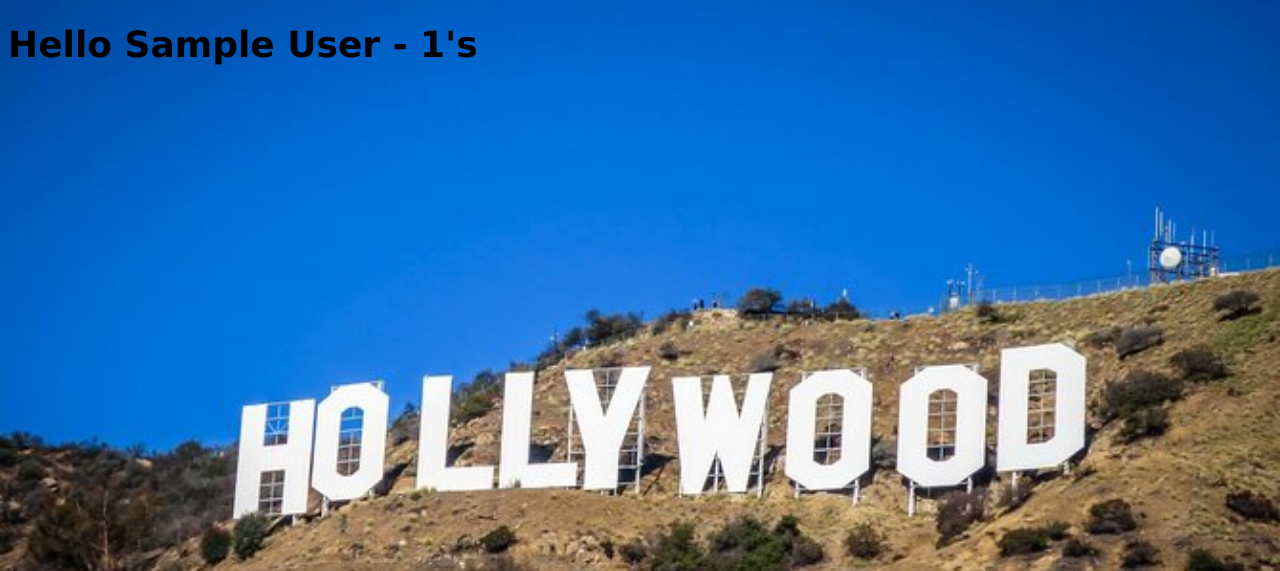
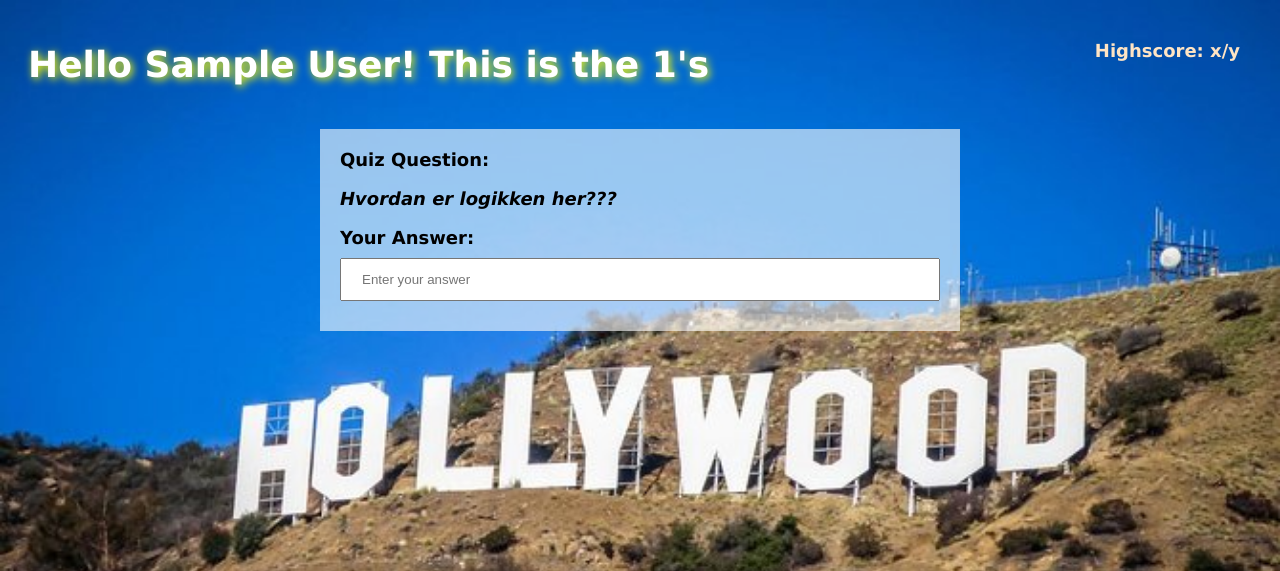
Before and after one commit to nielsgreniman/disGroupProject, a Flask app: page /quiz in a window 1280 px wide. Shown: the top 571 px of the page. Run offline with Flask 2, Linux system fonts and the light colour scheme; the visitor is signed in with stand-in values (Sample User, id 1).

Commit message:
updated quiz.html

```diff
--- a/project/quiz_app/static/site.css
+++ b/project/quiz_app/static/site.css
@@ -1,3 +1,10 @@
+h1 {
+  color: white;
+  font-size: 36px;
+  text-shadow: 2px 2px 8px yellow;
+  padding: 20px;
+}
+
 .message {
     font-weight: 600;
     color: red;
@@ -32,11 +39,12 @@
 }
 
 body {
-background-color: white;
+background-color: grey;
 background-image: url('/static/img/hollywood1.jpeg');
 background-size: 100%;
 font-family: 'Verdana', serif;
 font-size: 18px;
+font-weight: bold;
 }
 
 .startbutton {
@@ -138,6 +146,32 @@ input[type=text] {
     background-color: rgba(0, 0, 0, 0.1);
   }
 
+  .highscore {
+    position: absolute;
+    padding: 20px;
+    top: 20px;
+    right: 20px;
+    color:bisque;
+    font-size: 18px;
+}
+
+.quiz {
+    margin: 0 auto;
+    max-width: 600px;
+    background-color: rgba(255, 255, 255, 0.6);
+    padding: 20px;
+}
+
+.quiz label,
+.quiz input {
+    display: block;
+    margin-bottom: 10px;
+}
+
+.answer-field {
+    margin-top: 10px;
+}
+
   footer {
     position:fixed;
     left:0px;
--- a/project/quiz_app/templates/home.html
+++ b/project/quiz_app/templates/home.html
@@ -5,9 +5,9 @@ Home
 {% block content %}
 
 
-<h1> The Movie Quiz</h1>
+<h1 style="text-shadow: 2px 2px 8px yellow;">  Movie Quiz</h1>
 
-<p>Enter your name  and the decade you want to quiz.</p>
+<p>Enter your name and the decade you want to quiz.</p>
 
 <table style="margin-left: auto; margin-right: auto;">
     <tr>
--- a/project/quiz_app/templates/quiz.html
+++ b/project/quiz_app/templates/quiz.html
@@ -13,10 +13,28 @@
 
 <body>
     {%if name %}
-    <h1>Hello {{ name }} - {{ decade }}'s</h1>
+    <h1 style="text-shadow: 2px 2px 8px yellow;">Hello {{ name }}! This is the {{ decade }}'s</h1>
     {% else %}
     <span class="message">Please provide your name</span>
     {% endif %}
+
+    <!-- Highscore Field -->
+    <div class="highscore">
+        Highscore: <span>{{ highscore }}</span>
+    </div>
+
+    <!-- Quiz Question Field -->
+    <div class="quiz">
+        <label for="quiz-question">Quiz Question:</label>
+        <p style="font-style: italic;">{{ quiz_question }}</p>
+
+        <!-- Answer Text Box -->
+        <div class="answer-field">
+            <label for="answer">Your Answer:</label>
+            <input type="text" id="answer" name="answer" placeholder="Enter your answer" />
+        </div>
+    </div>
+
 </body>
 
 </html>
--- a/project/quiz_app/views.py
+++ b/project/quiz_app/views.py
@@ -45,7 +45,12 @@ def get_data():
 def quiz():
     name = session.get("name")
     decade = session.get("decade")
-    return render_template('quiz.html', name=name, decade=decade)
+    return render_template(
+                            'quiz.html',
+                            name=name,
+                            decade=decade,
+                            highscore="x/y",
+                            quiz_question="Hvordan er logikken her???")
 
 if __name__ == '__main__':
     app.run(debug=True)
```
